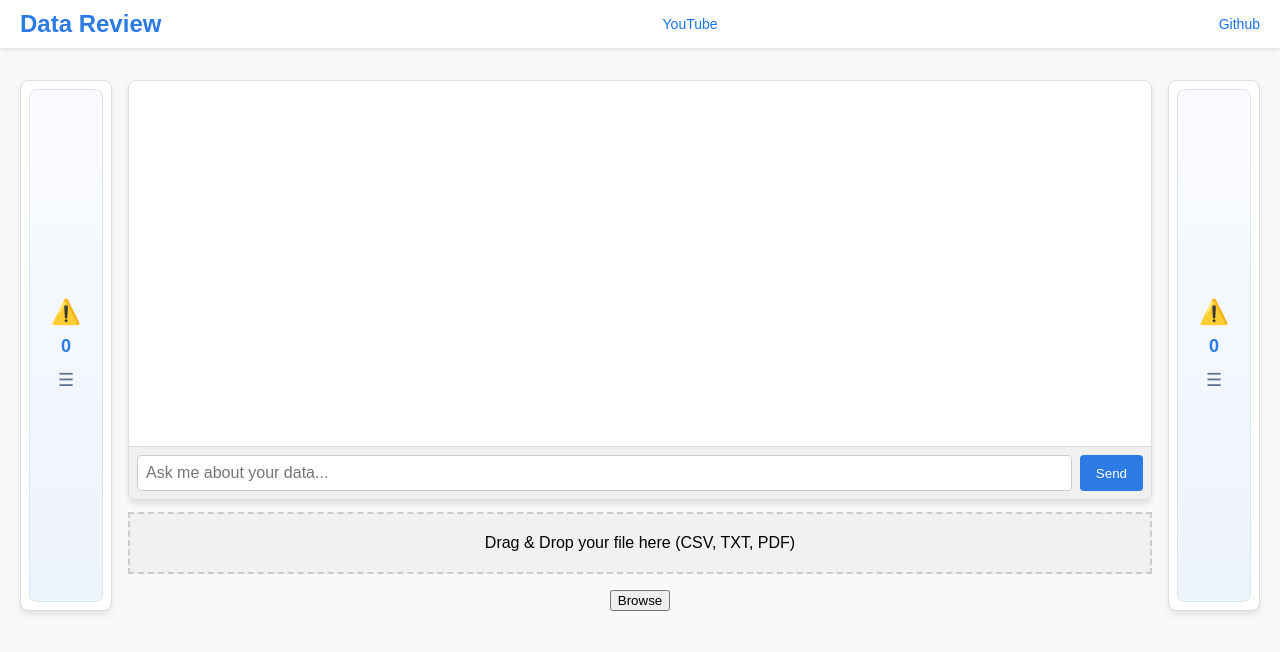
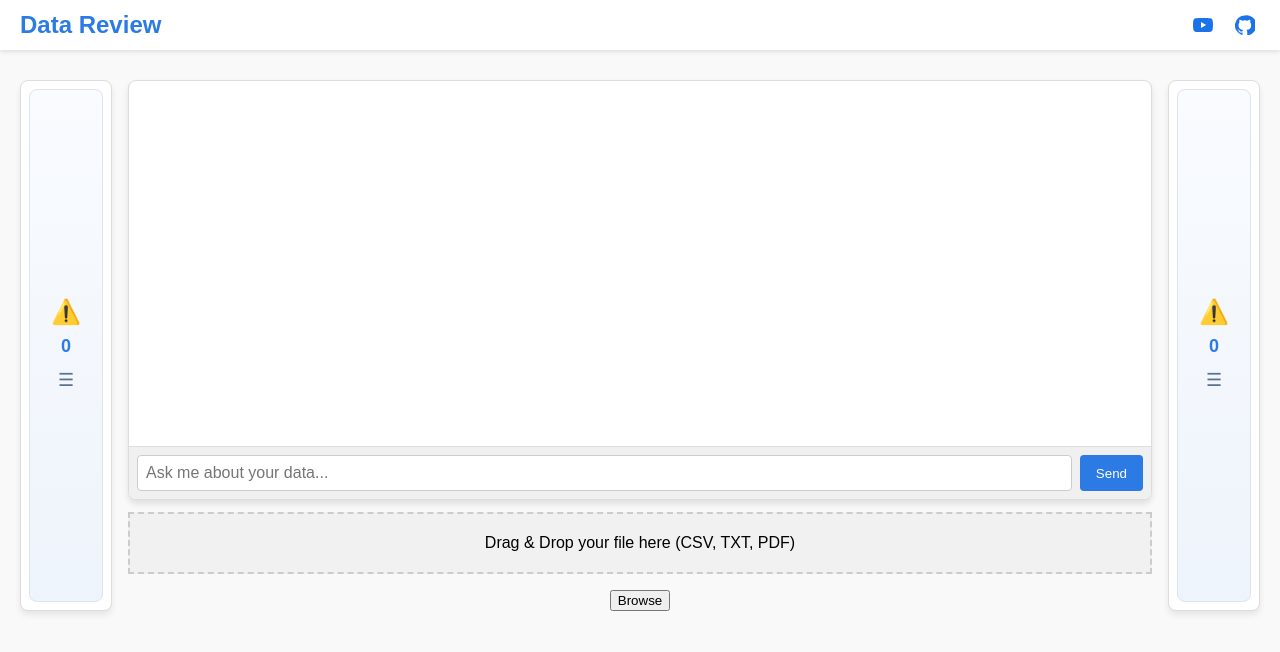
Before and after one commit to rianbl/project_chatragfb_cloud, a plain HTML site: page app/static/index.html in a window 1280 px wide. Drawn offline with nearby package versions, Linux system fonts and the light colour scheme; no server answers.

Commit message:
Update header icons

```diff
--- a/app/static/index.html
+++ b/app/static/index.html
@@ -11,8 +11,18 @@
 <body>
     <header class="site-header">
         <h1>Data Review</h1>
-        <a href="https://www.youtube.com/@datarvw" target="_blank">YouTube</a>
-        <a href="https://github.com/rianbl" target="_blank">Github</a>
+        <div class="site-header-links">
+            <a href="https://www.youtube.com/@datarvw" target="_blank" rel="noopener noreferrer" aria-label="YouTube" title="YouTube">
+                <svg viewBox="0 0 24 24" aria-hidden="true" focusable="false">
+                    <path d="M23.5 6.2a3.1 3.1 0 0 0-2.2-2.2C19.4 3.5 12 3.5 12 3.5s-7.4 0-9.3.5A3.1 3.1 0 0 0 .5 6.2 33.3 33.3 0 0 0 0 12a33.3 33.3 0 0 0 .5 5.8 3.1 3.1 0 0 0 2.2 2.2c1.9.5 9.3.5 9.3.5s7.4 0 9.3-.5a3.1 3.1 0 0 0 2.2-2.2A33.3 33.3 0 0 0 24 12a33.3 33.3 0 0 0-.5-5.8ZM9.6 15.5v-7l6.1 3.5-6.1 3.5Z"/>
+                </svg>
+            </a>
+            <a href="https://github.com/rianbl" target="_blank" rel="noopener noreferrer" aria-label="GitHub" title="GitHub">
+                <svg viewBox="0 0 24 24" aria-hidden="true" focusable="false">
+                    <path d="M12 .5a12 12 0 0 0-3.8 23.4c.6.1.8-.2.8-.6v-2.2c-3.4.8-4.2-1.4-4.2-1.4-.5-1.3-1.3-1.7-1.3-1.7-1.1-.7.1-.7.1-.7 1.2.1 1.9 1.3 1.9 1.3 1.1 1.9 2.8 1.3 3.5 1 .1-.8.4-1.3.8-1.6-2.7-.3-5.6-1.4-5.6-6 0-1.3.5-2.4 1.2-3.3-.1-.3-.5-1.5.1-3.1 0 0 1-.3 3.3 1.2a11.2 11.2 0 0 1 6 0c2.3-1.5 3.3-1.2 3.3-1.2.6 1.6.2 2.8.1 3.1.8.9 1.2 2 1.2 3.3 0 4.7-2.9 5.7-5.6 6 .4.4.9 1.1.9 2.3v3.4c0 .4.2.7.8.6A12 12 0 0 0 12 .5Z"/>
+                </svg>
+            </a>
+        </div>
     </header>
 
     <div class="chat-upload-wrapper">
--- a/app/static/styles.css
+++ b/app/static/styles.css
@@ -44,13 +44,35 @@ body {
 }
 
 .site-header a {
-    font-size: 14px;
+    width: 30px;
+    height: 30px;
+    display: inline-flex;
+    align-items: center;
+    justify-content: center;
     color: #1a73e8;
     text-decoration: none;
 }
 
+.site-header-links {
+    display: flex;
+    align-items: center;
+    gap: 12px;
+}
+
+.site-header a svg {
+    width: 20px;
+    height: 20px;
+    fill: currentColor;
+}
+
 .site-header a:hover {
-    text-decoration: underline;
+    color: #1558b0;
+}
+
+.site-header a:focus-visible {
+    outline: 2px solid #2c7be5;
+    outline-offset: 2px;
+    border-radius: 6px;
 }
 
 /* Wrapper for chat and upload containers */
```
